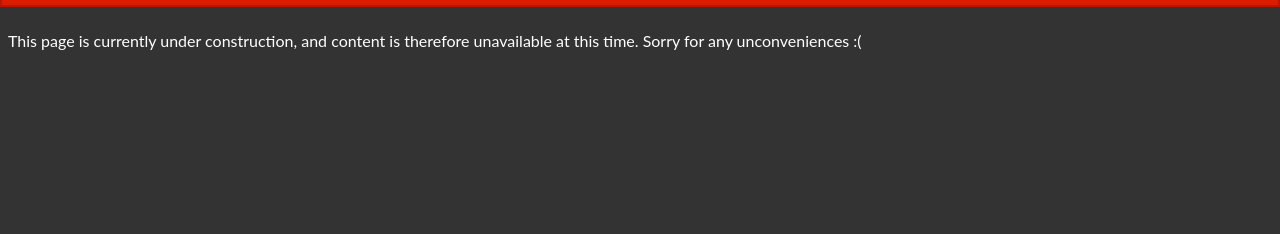
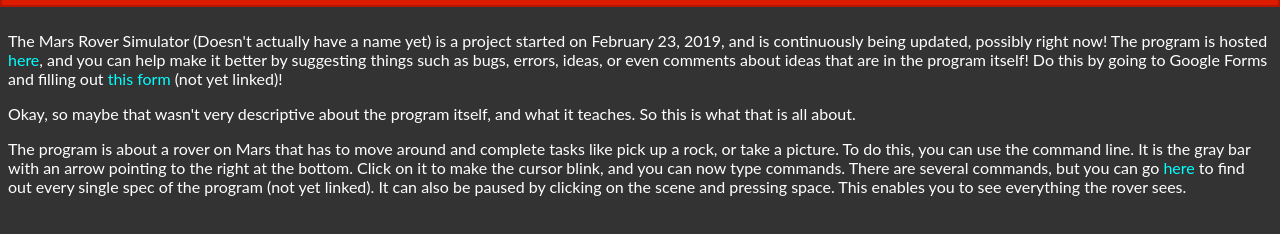
Before and after one commit to BluscaInk-STEM/Mars-Rover, a plain HTML site: page index.html in a window 1280 px wide. Shown: the part 52-286 px from the top of the page. Drawn offline with Linux system fonts and the light colour scheme.

Commit message:
Update index.html

```diff
--- a/index.html
+++ b/index.html
@@ -11,7 +11,9 @@
       <h1><a href="/Mars-Rover/"><img src="/Mars-Rover/marsrover-icon.png" alt=""></img>&nbsp;Mars Rover Simulator</a>&nbsp;<span style="font-size:0.5em;">by Adrian Gjerstad</span></h1>
     </div>
     <div id="content">
-      <p>This page is currently under construction, and content is therefore unavailable at this time. Sorry for any unconveniences :(</p>
+      <p>The Mars Rover Simulator (Doesn't actually have a name yet) is a project started on February 23, 2019, and is continuously being updated, possibly right now! The program is hosted <a href="https://editor.p5js.org/BluscaInk-STEM/present/Pdv2MjJ8W">here</a>, and you can help make it better by suggesting things such as bugs, errors, ideas, or even comments about ideas that are in the program itself! Do this by going to Google Forms and filling out <a href="#">this form</a> (not yet linked)!</p>
+      <p>Okay, so maybe that wasn't very descriptive about the program itself, and what it teaches. So this is what that is all about.</p>
+      <p>The program is about a rover on Mars that has to move around and complete tasks like pick up a rock, or take a picture. To do this, you can use the command line. It is the gray bar with an arrow pointing to the right at the bottom. Click on it to make the cursor blink, and you can now type commands. There are several commands, but you can go <a href="#">here</a> to find out every single spec of the program (not yet linked). It can also be paused by clicking on the scene and pressing space. This enables you to see everything the rover sees.</p>
     </div>
   </body>
 </html>
```
